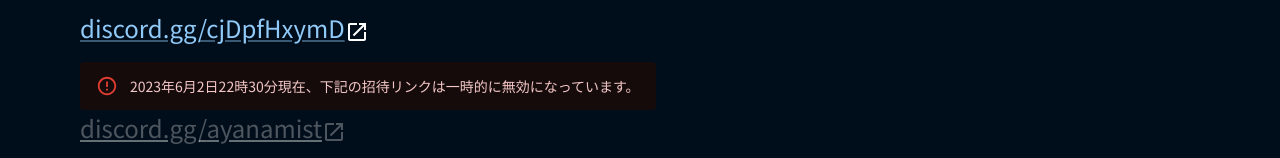
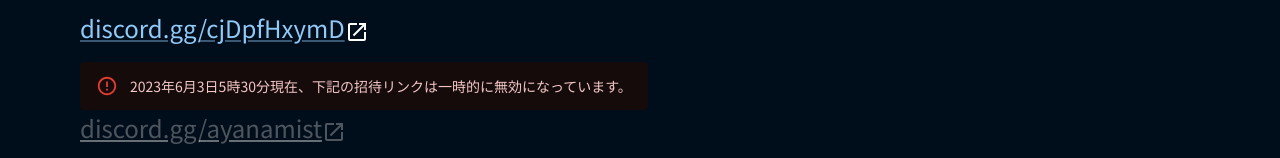
Before and after one commit to illusionDev-2/illusion-website, a Next.js app: page / in a window 1280 px wide. Shown: the part 583-741 px from the top of the page. Built offline with nearby package versions, Linux system fonts and the light colour scheme.

Commit message:
fix: 日時の更新

```diff
--- a/src/app/page.tsx
+++ b/src/app/page.tsx
@@ -120,7 +120,7 @@ export default fc('Page', () => {
                   </MuiLink>
                 </Stack>
                 <Stack>
-                  <Alert severity='error'>2023年6月2日22時30分現在、下記の招待リンクは一時的に無効になっています。</Alert>
+                  <Alert severity='error'>2023年6月3日5時30分現在、下記の招待リンクは一時的に無効になっています。</Alert>
                   <MuiLink
                     color='action.disabled'
                     component='span'
```
